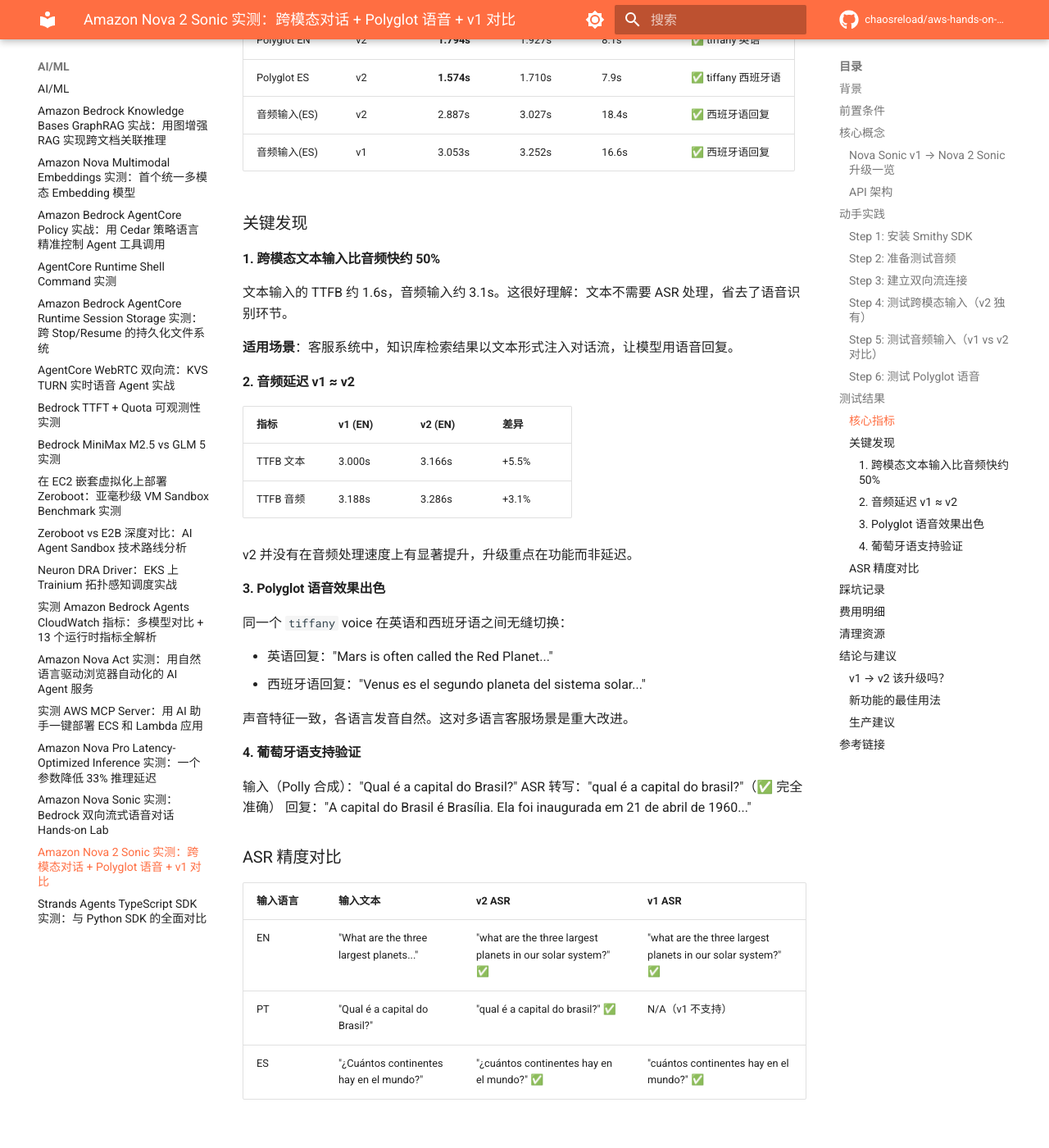
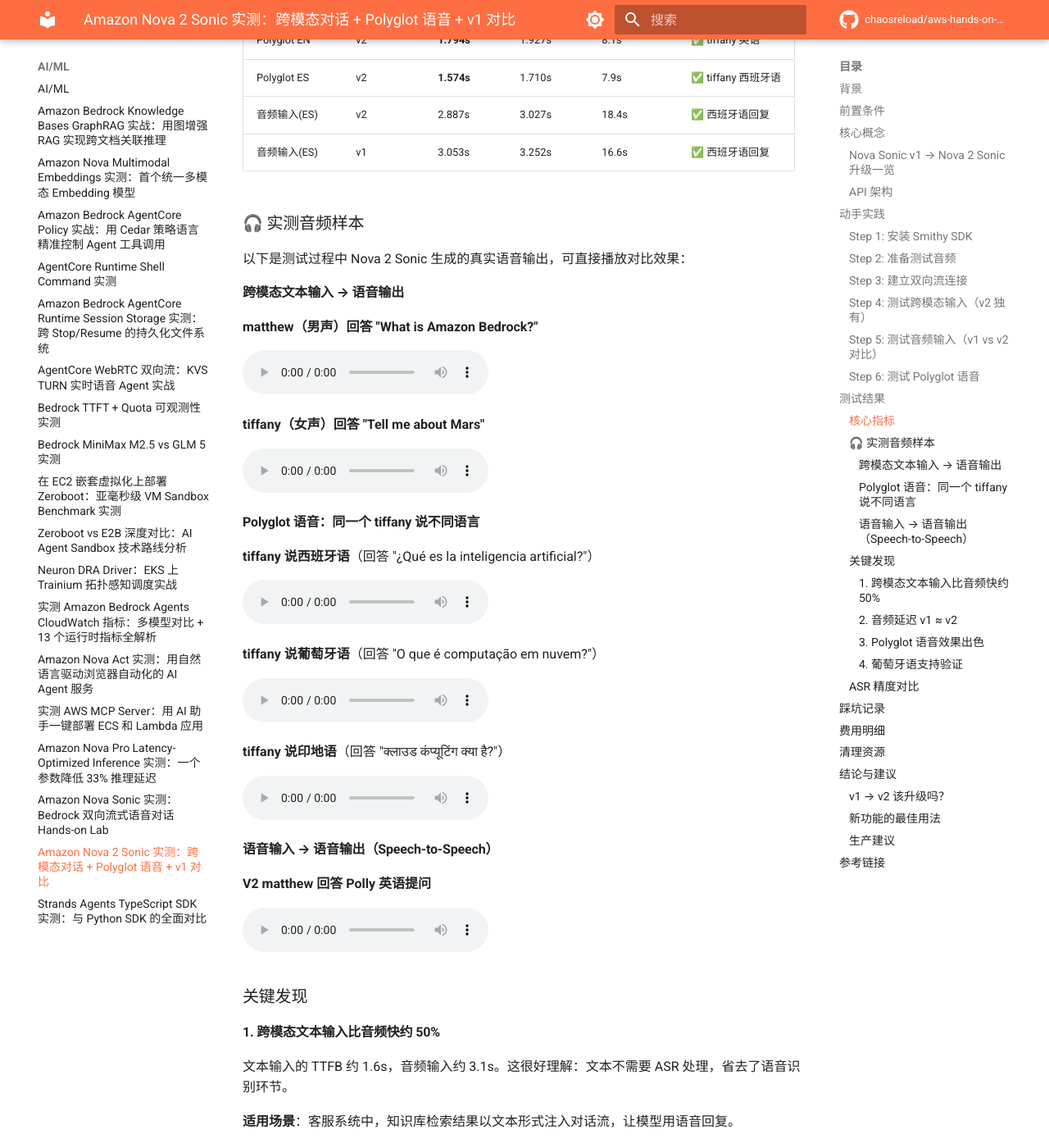
Before and after one commit to chaosreload/aws-hands-on-lab, an MkDocs documentation site: the page built from docs/ai-ml/nova2-sonic-crossmodal-polyglot.md, in a window 1280 px wide and 1400 px high, scrolled down 6680 px. Shown: the whole window at 82% size. Built offline with MkDocs 1.6.1 and Material for MkDocs 9.7.7, drawn with Linux system fonts in a browser that asks for light colours; comment, search, counter and statistics services are not loaded.

Commit message:
feat: add Nova 2 Sonic audio samples for cross-modal, polyglot, and speech-to-speech tests

```diff
--- a/docs/ai-ml/nova2-sonic-crossmodal-polyglot.md
+++ b/docs/ai-ml/nova2-sonic-crossmodal-polyglot.md
@@ -290,6 +290,58 @@
 | 音频输入(ES) | v2 | 2.887s | 3.027s | 18.4s | ✅ 西班牙语回复 |
 | 音频输入(ES) | v1 | 3.053s | 3.252s | 16.6s | ✅ 西班牙语回复 |
 
+### 🎧 实测音频样本
+
+以下是测试过程中 Nova 2 Sonic 生成的真实语音输出，可直接播放对比效果：
+
+#### 跨模态文本输入 → 语音输出
+
+**matthew（男声）回答 "What is Amazon Bedrock?"**
+
+<audio controls preload="metadata">
+  <source src="audio/01-crossmodal-en-matthew.mp3" type="audio/mpeg">
+  浏览器不支持音频播放
+</audio>
+
+**tiffany（女声）回答 "Tell me about Mars"**
+
+<audio controls preload="metadata">
+  <source src="audio/02-crossmodal-en-tiffany.mp3" type="audio/mpeg">
+  浏览器不支持音频播放
+</audio>
+
+#### Polyglot 语音：同一个 tiffany 说不同语言
+
+**tiffany 说西班牙语**（回答 "¿Qué es la inteligencia artificial?"）
+
+<audio controls preload="metadata">
+  <source src="audio/03-polyglot-es-tiffany.mp3" type="audio/mpeg">
+  浏览器不支持音频播放
+</audio>
+
+**tiffany 说葡萄牙语**（回答 "O que é computação em nuvem?"）
+
+<audio controls preload="metadata">
+  <source src="audio/04-polyglot-pt-tiffany.mp3" type="audio/mpeg">
+  浏览器不支持音频播放
+</audio>
+
+**tiffany 说印地语**（回答 "क्लाउड कंप्यूटिंग क्या है?"）
+
+<audio controls preload="metadata">
+  <source src="audio/07-hindi-tiffany.mp3" type="audio/mpeg">
+  浏览器不支持音频播放
+</audio>
+
+#### 语音输入 → 语音输出（Speech-to-Speech）
+
+**V2 matthew 回答 Polly 英语提问**
+
+<audio controls preload="metadata">
+  <source src="audio/05a-speech2speech-v2.mp3" type="audio/mpeg">
+  浏览器不支持音频播放
+</audio>
+
 ### 关键发现
 
 #### 1. 跨模态文本输入比音频快约 50%
```
Also changed, not shown: 6 other files.
